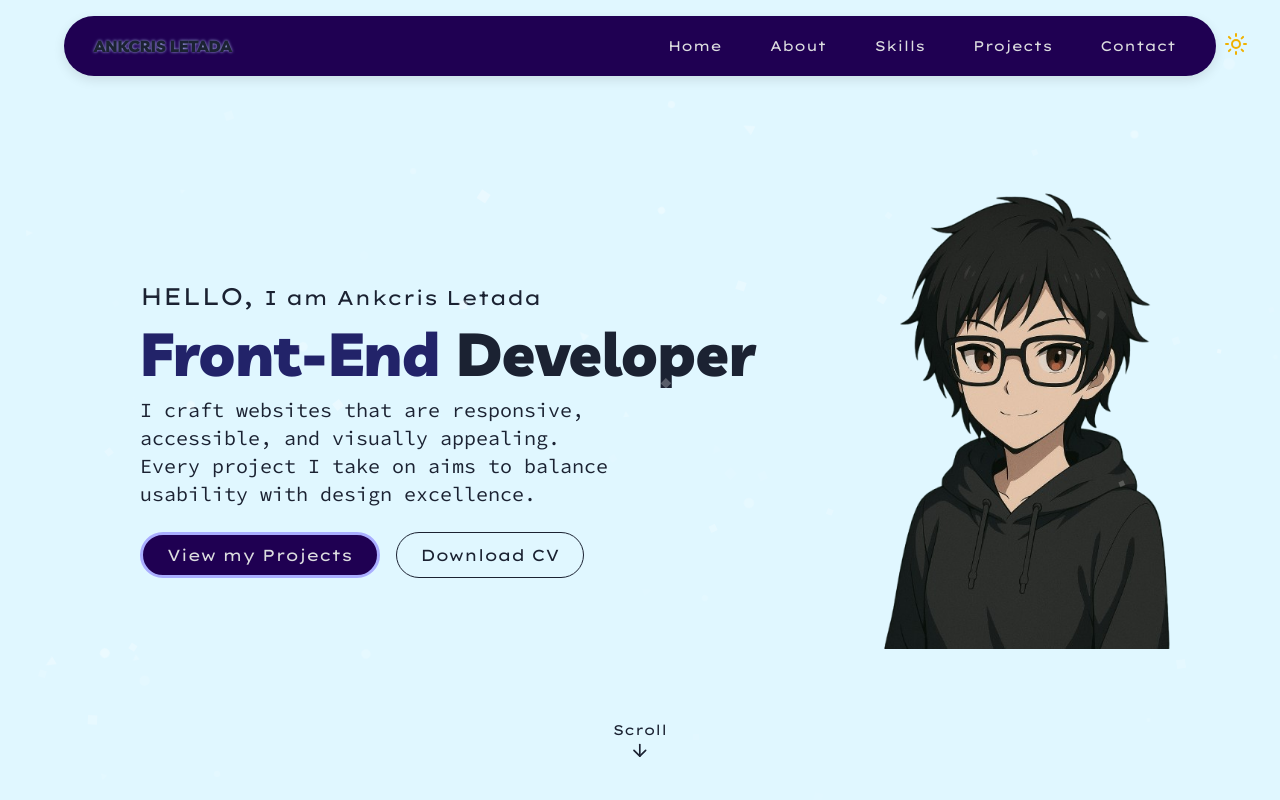
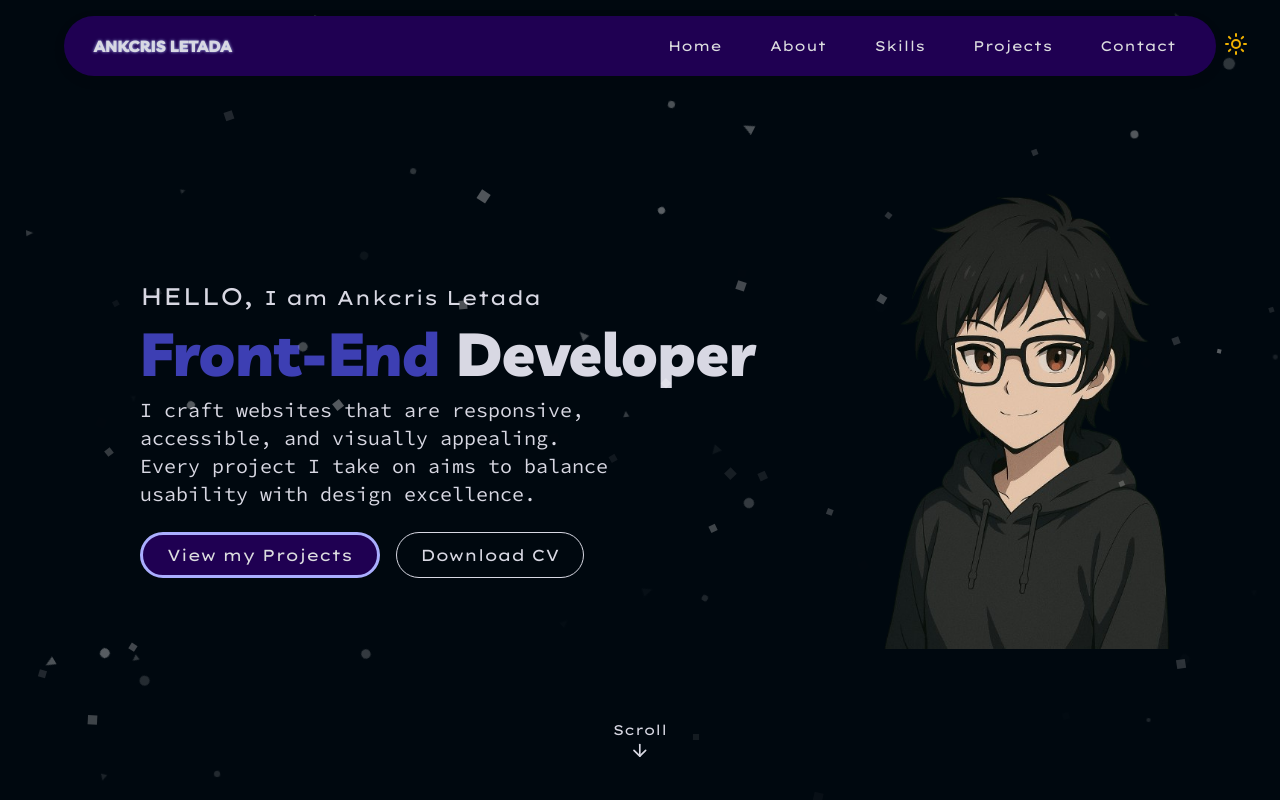
Before and after one commit to arxvl/myPortfolio, a React (Vite) app: page / in a window 1280 px wide. Shown: the top 800 px of the page. Built offline with nearby package versions, Linux system fonts and the light colour scheme.

Commit message:
Update Dark and Light Mode Design

```diff
--- a/src/index.css
+++ b/src/index.css
@@ -28,22 +28,6 @@
   Theme
 --------------------------------*/
 :root {
-  /* Light mode (designed to pair with your dark mode) */
-  /*To be fixed....*/
-  --background: 195 100% 94%;
-  --foreground: 220 30% 15%;
-  --foreground-secondary: 239 51.4% 27.1%;
-  --card: 210 43.5% 80%;
-  --primary:  263 100% 16%;
-  --primary-foreground: 242 5.4% 86.8%;
-  --border: 220 20% 80%;
-  --button-hover: 195 100% 90.3%;
-
-  --icon-bg: 222 47% 65.3%;
-}
-
-/* Dark mode */
-.dark {
   --background: 210 100% 3%;                    /*bg for all*/
   --foreground: 242 16.9% 86.8%;                /*text color in bg*/
   --foreground-secondary: 239 49% 47%;          /*text secondary color in bg*/
@@ -55,6 +39,20 @@
   --button-hover: 233 14.4% 14.4%;              /*button hover bg color*/
 
   --icon-bg: 222 40% 12%;
+}
+
+/* Light Mode */
+.light {
+  --background: 195 100% 94%;
+  --foreground: 220 30% 15%;
+  --foreground-secondary: 239 51.4% 27.1%;
+  --card: 210 43.5% 80%;
+  --primary:  263 100% 16%;
+  --primary-foreground: 242 5.4% 86.8%;
+  --border: 220 20% 80%;
+  --button-hover: 195 100% 90.3%;
+
+  --icon-bg: 222 47% 65.3%;
 }
 
 /* Background utilities */
```
